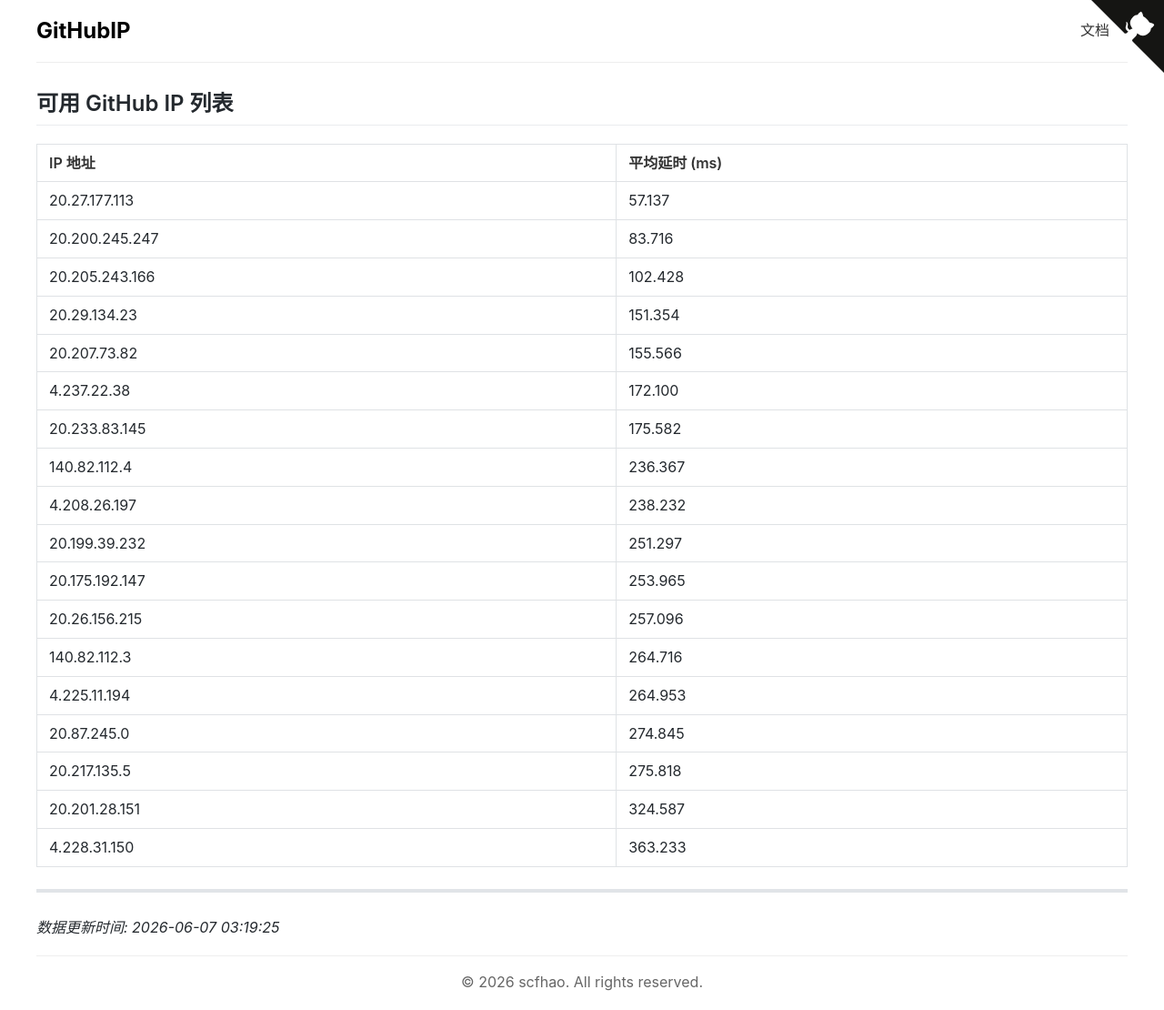
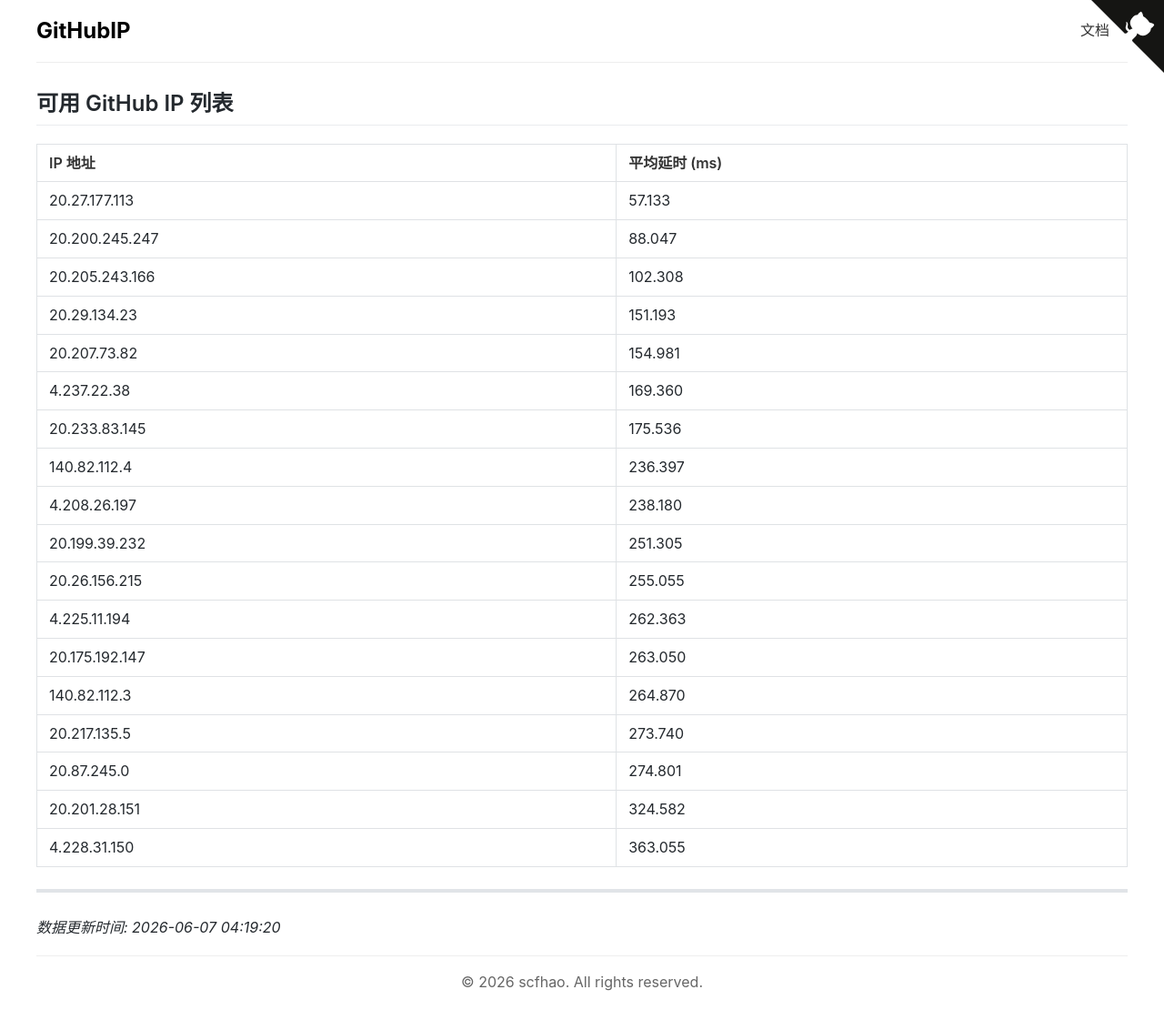
Before and after one commit to scfhao/GitHubIP, a Jekyll site: the page built from index.md, in a window 1280 px wide. Shown: the whole page at 91% size. Built offline with Jekyll 4.4.1, drawn with Linux system fonts in a browser that asks for light colours.

Commit message:
自动脚本执行 - 2026-06-07 04:19:20

```diff
--- a/index.md
+++ b/index.md
@@ -1,32 +1,32 @@
 ---
 layout: home
 title: GitHub IP 列表
-date: 2026-06-07 03:19:25
+date: 2026-06-07 04:19:20
 ---
 
 ## 可用 GitHub IP 列表
 
 | IP 地址 | 平均延时 (ms) |
 |---------|--------------|
-| 20.27.177.113 | 57.137 |
-| 20.200.245.247 | 83.716 |
-| 20.205.243.166 | 102.428 |
-| 20.29.134.23 | 151.354 |
-| 20.207.73.82 | 155.566 |
-| 4.237.22.38 | 172.100 |
-| 20.233.83.145 | 175.582 |
-| 140.82.112.4 | 236.367 |
-| 4.208.26.197 | 238.232 |
-| 20.199.39.232 | 251.297 |
-| 20.175.192.147 | 253.965 |
-| 20.26.156.215 | 257.096 |
-| 140.82.112.3 | 264.716 |
-| 4.225.11.194 | 264.953 |
-| 20.87.245.0 | 274.845 |
-| 20.217.135.5 | 275.818 |
-| 20.201.28.151 | 324.587 |
-| 4.228.31.150 | 363.233 |
+| 20.27.177.113 | 57.133 |
+| 20.200.245.247 | 88.047 |
+| 20.205.243.166 | 102.308 |
+| 20.29.134.23 | 151.193 |
+| 20.207.73.82 | 154.981 |
+| 4.237.22.38 | 169.360 |
+| 20.233.83.145 | 175.536 |
+| 140.82.112.4 | 236.397 |
+| 4.208.26.197 | 238.180 |
+| 20.199.39.232 | 251.305 |
+| 20.26.156.215 | 255.055 |
+| 4.225.11.194 | 262.363 |
+| 20.175.192.147 | 263.050 |
+| 140.82.112.3 | 264.870 |
+| 20.217.135.5 | 273.740 |
+| 20.87.245.0 | 274.801 |
+| 20.201.28.151 | 324.582 |
+| 4.228.31.150 | 363.055 |
 
 ---
 
-*数据更新时间: 2026-06-07 03:19:25*
+*数据更新时间: 2026-06-07 04:19:20*
```
